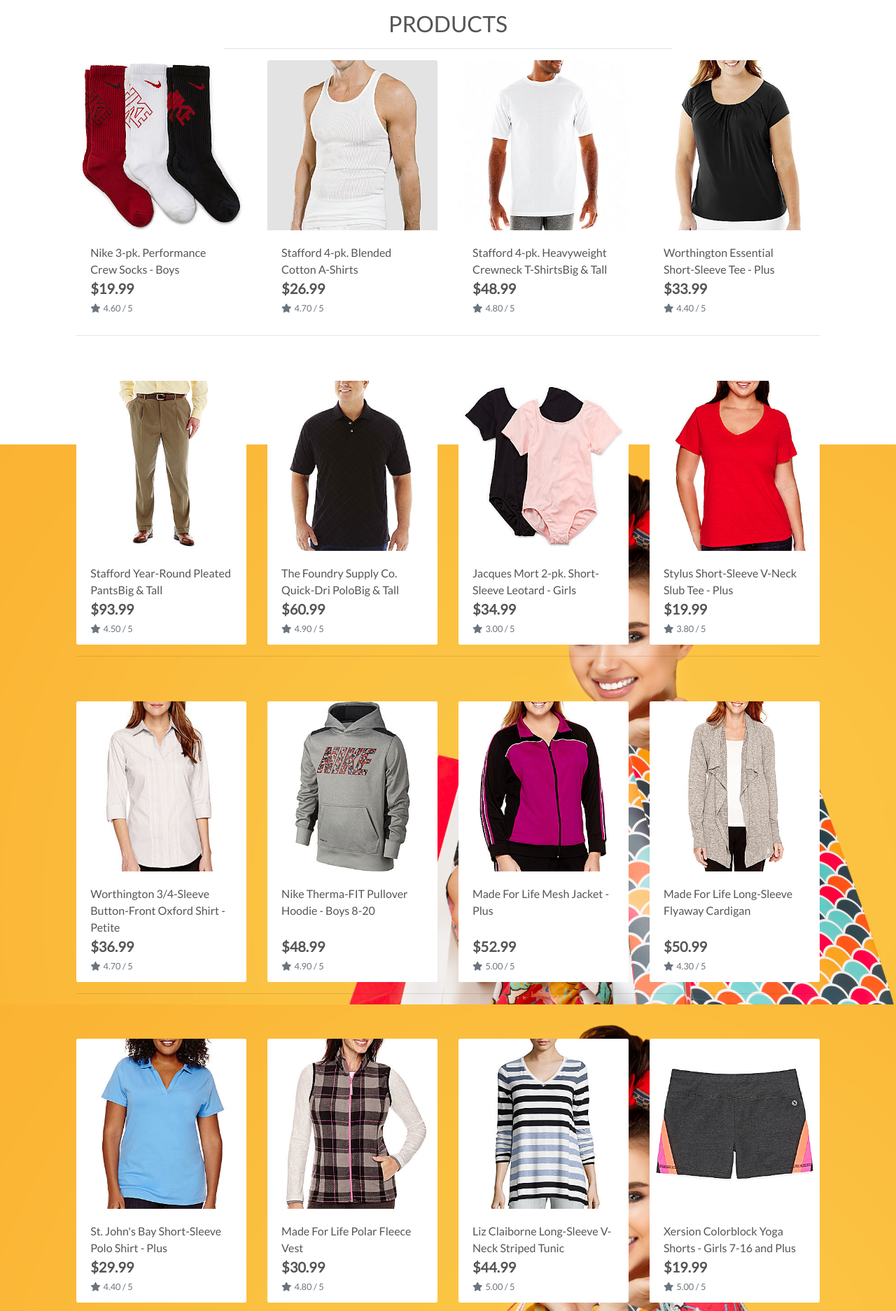
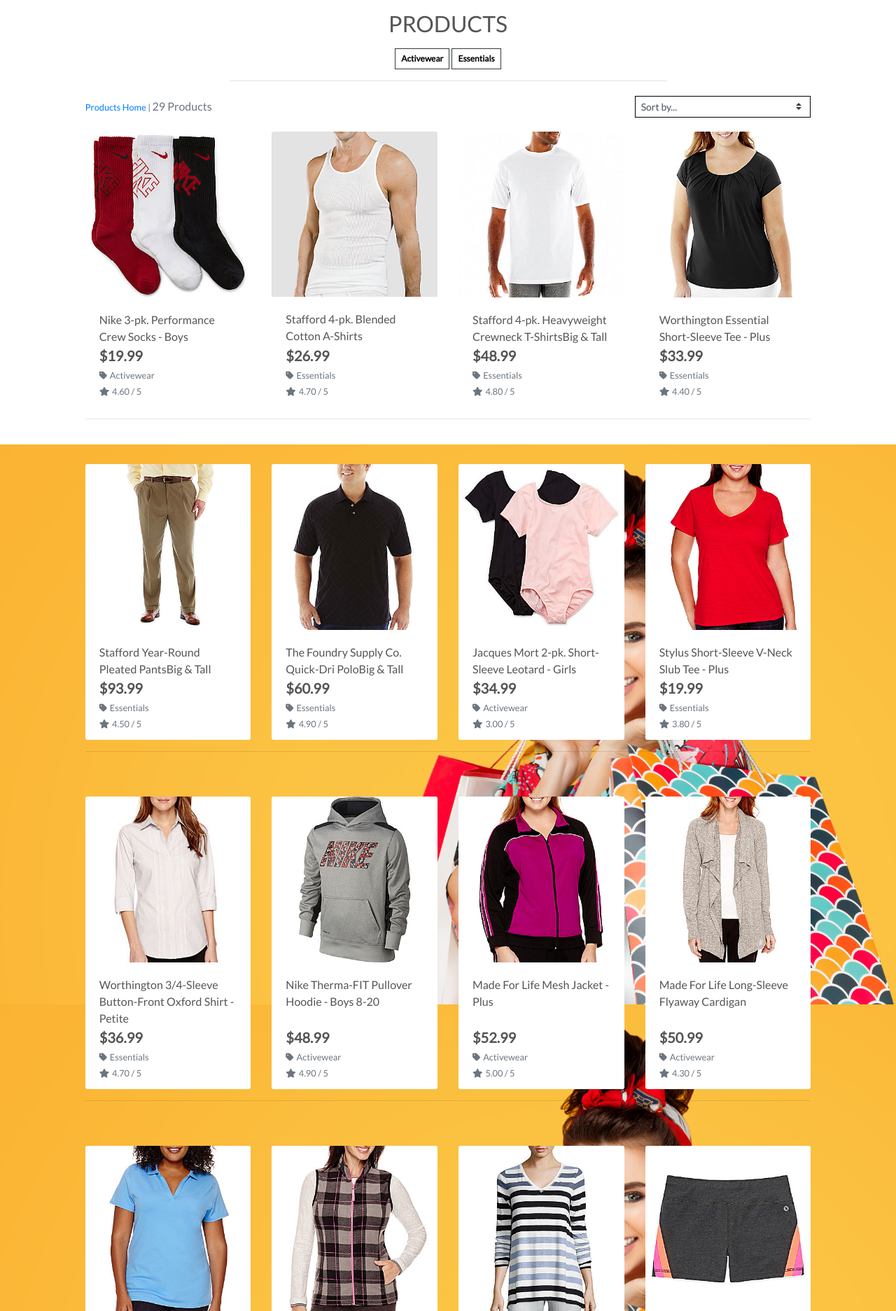
Before and after one commit to farah1979/boutiqe-ado-v1, a Django app: a page that uses templates/includes/main_nav.html in a window 1280 px wide. Shown: the part 165-2038 px from the top of the page at 70% size. Run offline with Django 3.2, Linux system fonts and the light colour scheme; data comes from the database, SQL or seed files in the repository; some libraries are stand-ins or nearby versions.

Commit message:
added sorting and products account to products page

```diff
--- a/products/templates/products/products.html
+++ b/products/templates/products/products.html
@@ -11,16 +11,45 @@
 
 {% block content %}
     <div class="overlay"></div>
-<div class="container-fluied">
+    <div class="container-fluid">
         <div class="row">
             <div class="col text-center mt-3">
                 <h2 class="logo-font">Products</h2>
+                {% for c in current_categories %}
+                    <a class="category-badge text-decoration-none" href="{% url 'products' %}?category={{ c.name }}">
+                        <span class="p-2 mt-2 badge badge-white text-black rounded-0 border border-dark">{{ c.friendly_name }}</span>
+                    </a>
+                {% endfor %}
                 <hr class="w-50 mb-1">
             </div>
         </div>
         <div class="row">
-        <div class="col-10 offset-1 product-container">
-            <div class="row mt-1 mb-2"></div>
+            <div class="product-container col-10 offset-1">
+                <div class="row mt-1 mb-2">
+                    <div class="col-12 col-md-6 my-auto order-md-last d-flex justify-content-center justify-content-md-end">
+                        <div class="sort-select-wrapper w-50">
+                            <select id="sort-selector" class="custom-select custom-select-sm rounded-0 border border-{% if current_sorting != 'None_None' %}info{% else %}black{% endif %}">
+                                <option value="reset" {% if current_sorting == 'None_None' %}selected{% endif %}>Sort by...</option>
+                                <option value="price_asc" {% if current_sorting == 'price_asc' %}selected{% endif %}>Price (low to high)</option>
+                                <option value="price_desc" {% if current_sorting == 'price_desc' %}selected{% endif %}>Price (high to low)</option>
+                                <option value="rating_asc" {% if current_sorting == 'rating_asc' %}selected{% endif %}>Rating (low to high)</option>
+                                <option value="rating_desc" {% if current_sorting == 'rating_desc' %}selected{% endif %}>Rating (high to low)</option>
+                                <option value="name_asc" {% if current_sorting == 'name_asc' %}selected{% endif %}>Name (A-Z)</option>
+                                <option value="name_desc" {% if current_sorting == 'name_desc' %}selected{% endif %}>Name (Z-A)</option>
+                                <option value="category_asc" {% if current_sorting == 'category_asc' %}selected{% endif %}>Category (A-Z)</option>
+                                <option value="category_desc" {% if current_sorting == 'category_desc' %}selected{% endif %}>Category (Z-A)</option>
+                            </select>
+                        </div>
+                    </div>
+                    <div class="col-12 col-md-6 order-md-first">
+                        <p class="text-muted mt-3 text-center text-md-left">
+                            {% if search_term or current_categories or current_sorting != 'None_None' %}
+                                <span class="small"><a href="{% url 'products' %}">Products Home</a> | </span>
+                            {% endif %}
+                            {{ products|length }} Products{% if search_term %} found for <strong>"{{ search_term }}"</strong>{% endif %}
+                        </p>
+                    </div>
+                </div>
                 <div class="row">
                     {% for product in products %}
                         <div class="col-sm-6 col-md-6 col-lg-4 col-xl-3">
@@ -41,6 +70,13 @@
                                     <div class="row">
                                         <div class="col">
                                             <p class="lead mb-0 text-left font-weight-bold">${{ product.price }}</p>
+                                            {% if product.category %}
+                                            <p class="small mt-1 mb-0">
+                                                <a class="text-muted" href="{% url 'products' %}?category={{ product.category.name }}">
+                                                    <i class="fas fa-tag mr-1"></i>{{ product.category.friendly_name }}
+                                                </a>
+                                            </p>
+                                            {% endif %}
                                             {% if product.rating %}
                                                 <small class="text-muted"><i class="fas fa-star mr-1"></i>{{ product.rating }} / 5</small>
                                             {% else %}
--- a/products/views.py
+++ b/products/views.py
@@ -5,14 +5,31 @@ from .models import Product, Category
 
 # Create your views here.
 
+
 def all_products(request):
     """ A view to show all products, including sorting and search queries """
 
     products = Product.objects.all()
     query = None
     categories = None
+    sort = None
+    direction = None
 
     if request.GET:
+        if 'sort' in request.GET:
+            sortkey = request.GET['sort']
+            sort = sortkey
+            if sortkey == 'name':
+                sortkey = 'lower_name'
+                products = products.annotate(lower_name=Lower('name'))
+            if sortkey == 'category':
+                sortkey = 'category__name'
+            if 'direction' in request.GET:
+                direction = request.GET['direction']
+                if direction == 'desc':
+                    sortkey = f'-{sortkey}'
+            products = products.order_by(sortkey)
+
         if 'category' in request.GET:
             categories = request.GET['category'].split(',')
             products = products.filter(category__name__in=categories)
@@ -27,10 +44,13 @@ def all_products(request):
             queries = Q(name__icontains=query) | Q(description__icontains=query)
             products = products.filter(queries)
 
+    current_sorting = f'{sort}_{direction}'
+
     context = {
         'products': products,
         'search_term': query,
         'current_categories': categories,
+        'current_sorting': current_sorting,
     }
 
     return render(request, 'products/products.html', context)
--- a/static/css/base.css
+++ b/static/css/base.css
@@ -69,6 +69,11 @@ body {
     position: fixed;
     background: white;
 }
+
+a.category-badge > span.badge:hover {
+    background: #000 !important;
+    color: white !important;
+}
 /* -------------------------------- Media Queries */
 
 /* Slightly larger container on xl screens */
--- a/templates/includes/main_nav.html
+++ b/templates/includes/main_nav.html
@@ -5,9 +5,9 @@
                 All Products
             </a>
             <div class="dropdown-menu border-0" aria-labelledby="all-products-link">
-                <a href="" class="dropdown-item">By Price</a>
-                <a href="" class="dropdown-item ">By Rating</a>
-                <a href="" class="dropdown-item ">By Category</a>
+                <a href="{% url 'products' %}?sort=price&dircetion=asc" class="dropdown-item">By Price</a>
+                <a href="{% url 'products' %}?sort=rating&dircetion=desc" class="dropdown-item ">By Rating</a>
+                <a href="{% url 'products' %}?sort=category&dircetion=asc" class="dropdown-item ">By Category</a>
                 <a href="{% url 'products' %}" class="dropdown-item">All Products</a>
             </div>
         </li>
@@ -41,7 +41,7 @@
             </a>
             <div class="dropdown-menu border-0" aria-labelledby="specials-link">
                 <a href="{% url 'products' %}?category=new_arrivals" class="dropdown-item">New Arrivals</a>
-                <a href="{% url 'products' %}?category=deals class="dropdown-item">Deals</a>
+                <a href="{% url 'products' %}?category=deals" class="dropdown-item">Deals</a>
                 <a href="{% url 'products' %}?category=clearance" class="dropdown-item">Clearance</a>
                 <a href="{% url 'products' %}?category=new_arrivals,deals,clearance" class="dropdown-item">All Specials</a>
             </div>
```
Also changed, not shown: products/templates/products/product_detail.html (+7 -0 lines). Lines whose indentation alone changed are shown as unchanged.
